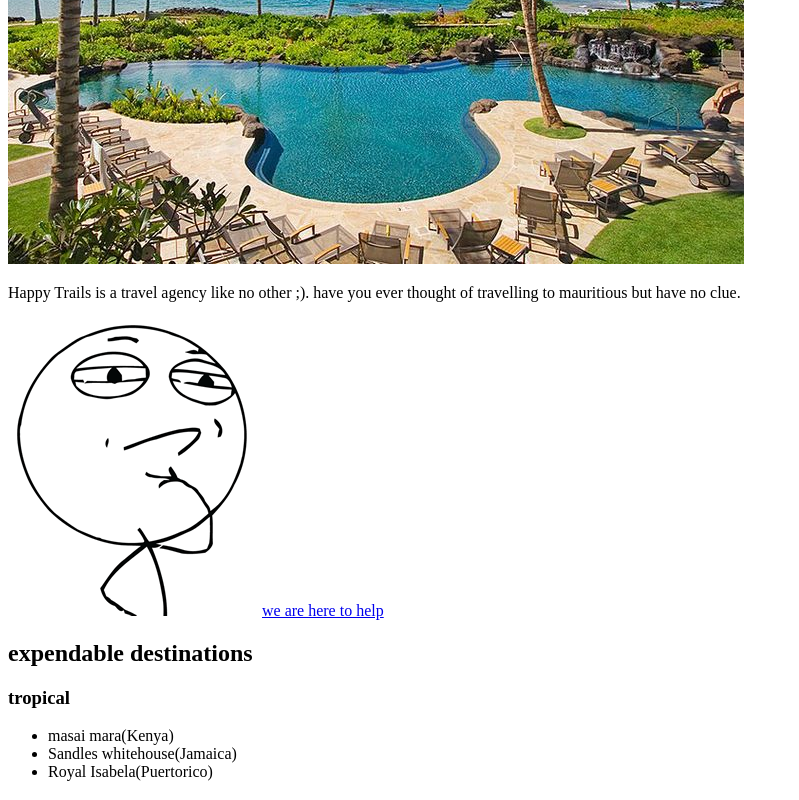
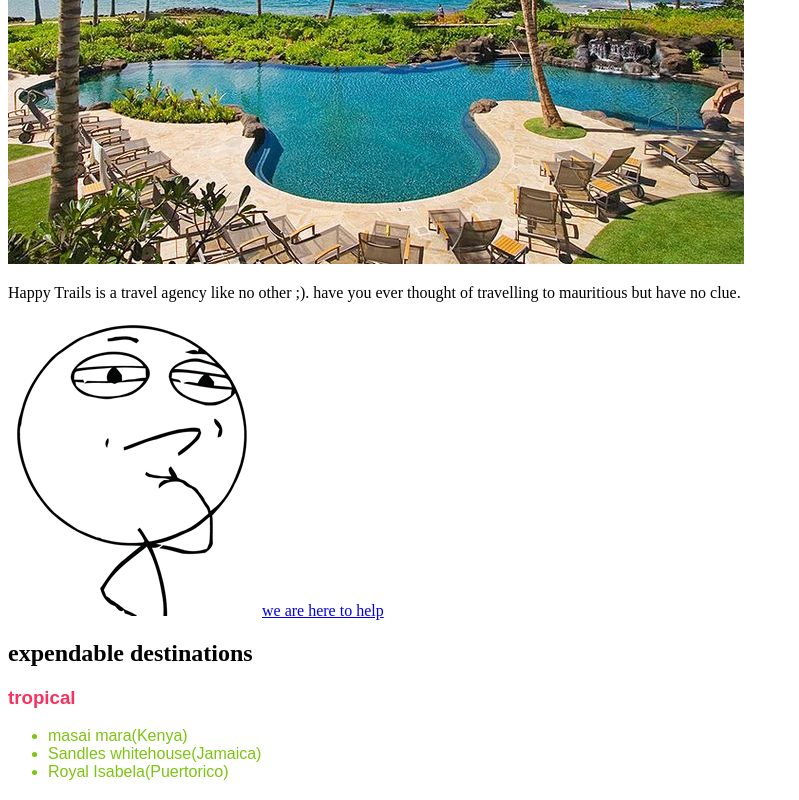
Before and after one commit to DavidNjoroge/happy-trails-travelagency, a plain HTML site: page index.html in a window 1280 px wide. Shown: the part 367-1167 px from the top of the page, without its empty margins (0-799 px from the left). Drawn offline with Linux system fonts and the light colour scheme.

Commit message:
add css styling

```diff
--- /dev/null
+++ b/css/styles.css
@@ -0,0 +1,9 @@
+.tropical{
+  font-family: fantasy;
+}
+h3.tropical{
+  color: #f7325e;
+}
+ul.tropical{
+  color: #7dc410;
+}
--- a/index.html
+++ b/index.html
@@ -1,6 +1,7 @@
 <!DOCTYPE html>
 <html>
   <head>
+    <link rel="stylesheet" href="css/styles.css">
     <meta charset="utf-8">
     <title>Happy Trails</title>
   </head>
```
